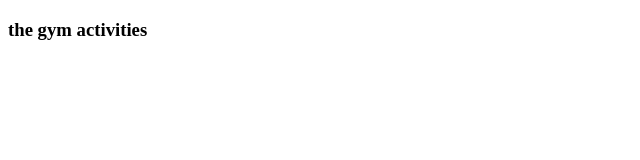
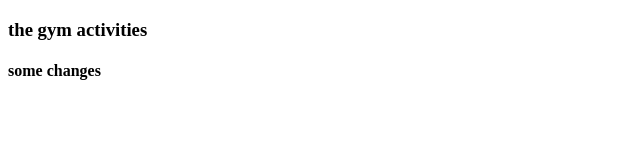
Before and after one commit to lievin219/Gym-Git-Exercise-Solutions, a plain HTML site: page servicess.html in a window 1280 px wide. Shown: the full height of the page, 0-640 px from the left. Drawn offline with Linux system fonts and the light colour scheme.

Commit message:
adding some feautures thta may couse conflicts

```diff
--- a/servicess.html
+++ b/servicess.html
@@ -7,6 +7,7 @@
 </head>
 <body>
     <h3>the gym activities </h3>
+    <h4>some changes</h4>
 
 </body>
 </html>
```
